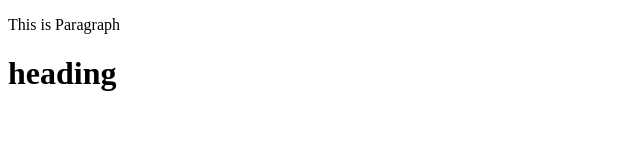
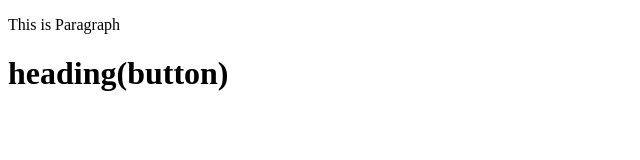
Before and after one commit to kishanp12395/localrapo, a plain HTML site: page index.html in a window 1280 px wide. Shown: the whole page, without its empty margins (0-640 px from the left). Drawn offline with Linux system fonts and the light colour scheme.

```diff
--- a/index.html
+++ b/index.html
@@ -7,6 +7,6 @@
 </head>
 <body>
     <p>This is Paragraph</p>
-    <h1>heading</h1>
+    <h1>heading(button)</h1>
 </body>
 </html>
```
